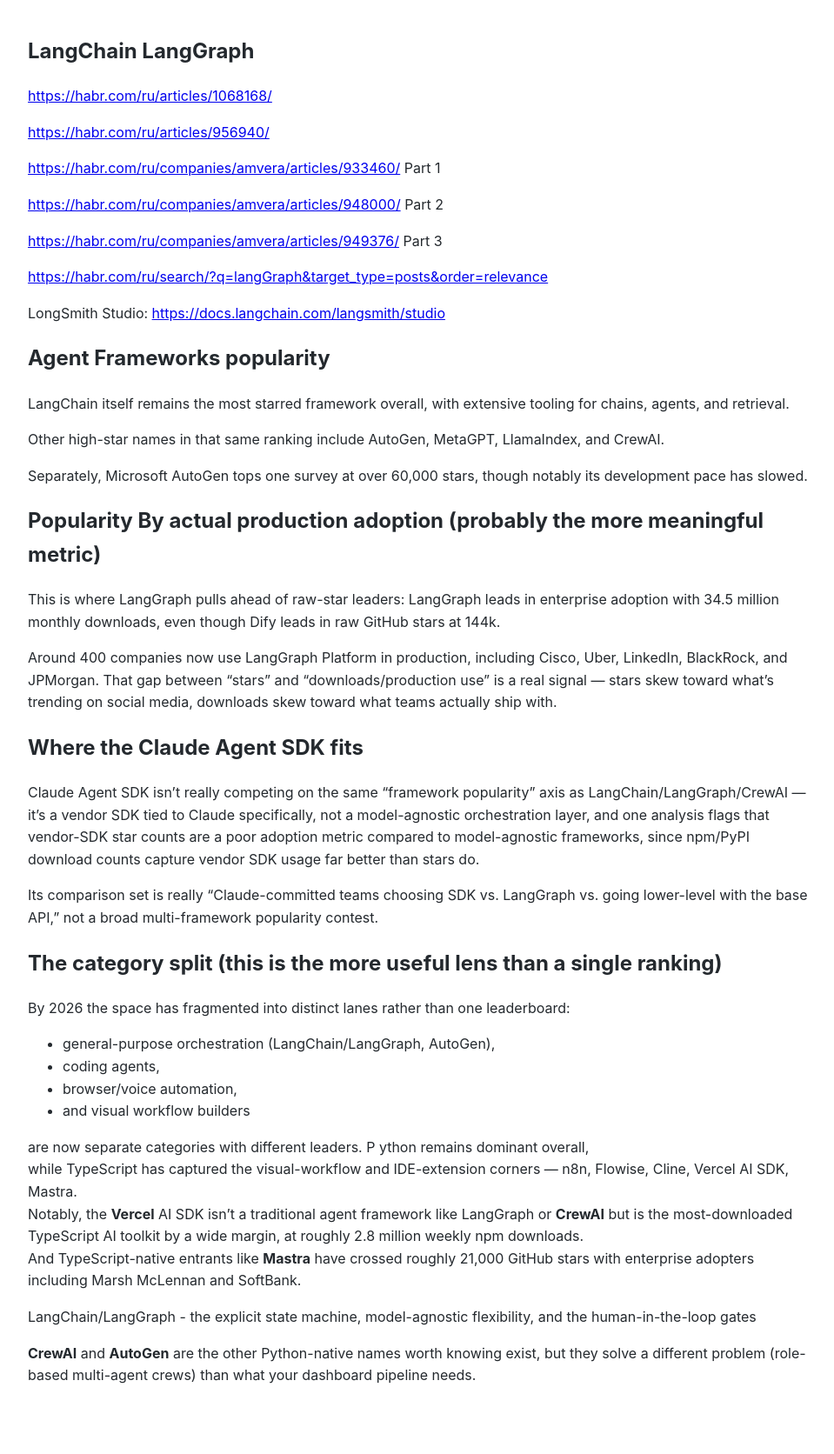
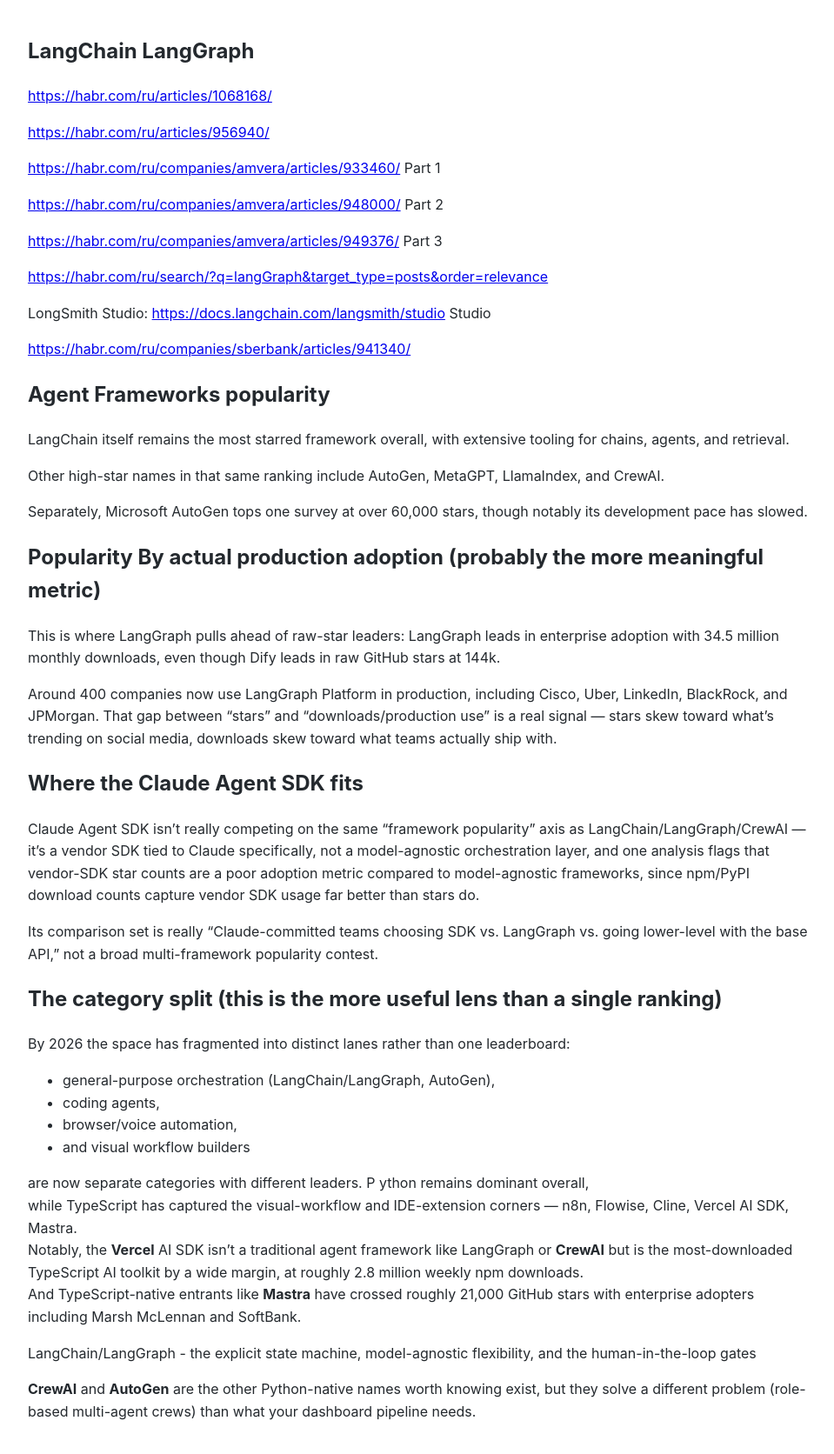
Before and after one commit to Michael-Lubinsky/michael-lubinsky.github.com, a Jekyll site: the page built from ml/langchain.md, in a window 1280 px wide. Shown: the whole page at 87% size, without its empty margins (158-1117 px from the left). Built offline with Jekyll 4.4.1, drawn with Linux system fonts in a browser that asks for light colours; our own code applies the rules of GitHub Pages for plain Markdown files; before the commit the page ends 1631 px from its top, so only the background shows below that.

Commit message:
Update langchain.md with new references
Added a reference to LongSmith Studio and a new link.

```diff
--- a/ml/langchain.md
+++ b/ml/langchain.md
@@ -12,7 +12,9 @@
 
 <https://habr.com/ru/search/?q=langGraph&target_type=posts&order=relevance>
 
-  LongSmith Studio: <https://docs.langchain.com/langsmith/studio>
+  LongSmith Studio: <https://docs.langchain.com/langsmith/studio> Studio
+
+  <https://habr.com/ru/companies/sberbank/articles/941340/>
 
 ## Agent Frameworks popularity
 
```
